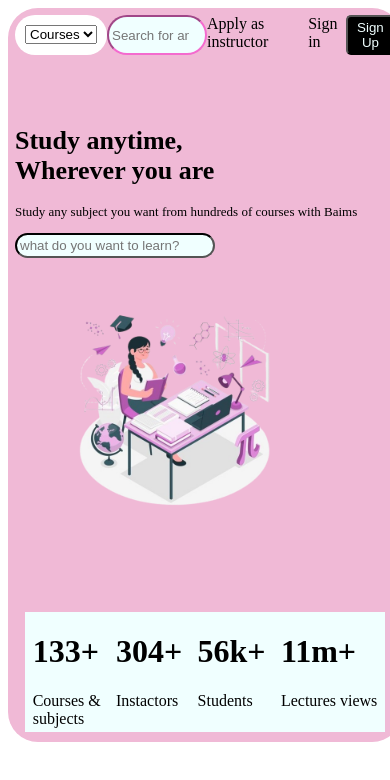
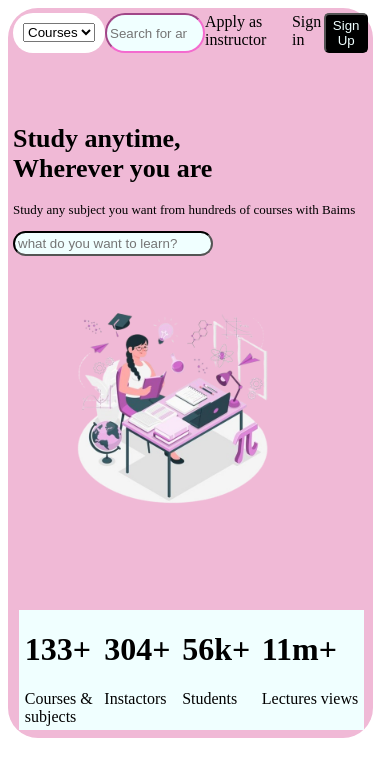
Before and after one commit to stephanie-niva/landing-page-assesment, a plain HTML site: page index.html in a window 390 px wide. Drawn offline with Linux system fonts and the light colour scheme.

Commit message:
add change

```diff
--- a/style.css
+++ b/style.css
@@ -1,15 +1,9 @@
 #container{
     background-color: rgb(240, 185, 214);
-
-
-    height: 800px;
+    height: 810px;
     width: 1650px;
-
     border-radius: 30px;
-
-    padding: 50px;
-
-
+    padding: 80px;
 }
 
 .navbar{
@@ -78,10 +72,10 @@
      #container{
         background-color: rgb(240, 185, 214);
         height: 720px;
-        width: 380px;
+        width: 355px;
         display: wrap;
         flex-direction: column;
-        padding: 7px;
+        padding: 5px;
 
      }
 
@@ -116,12 +110,12 @@
     .footer{
         background-color: azure;
         height: 120px;
-        width: 360px;
+        width: 345px;
         display: wrap;
         flex-direction: row;
         justify-content: space-around;
          margin-top: 100px;
-        margin-left: 10px;
+        margin-left: 6px;
     }
     .search1{
         background-color: azure;
```
